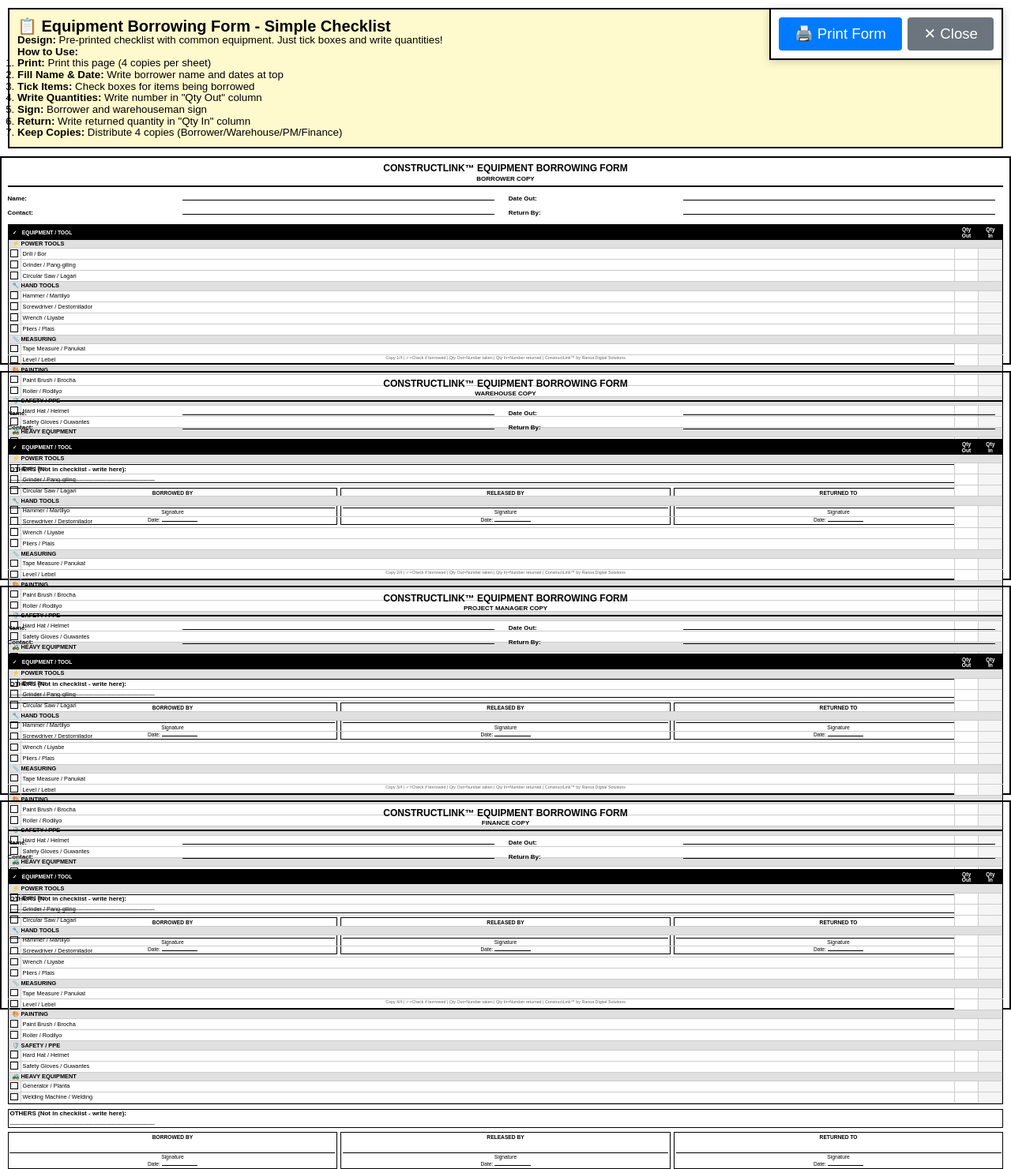
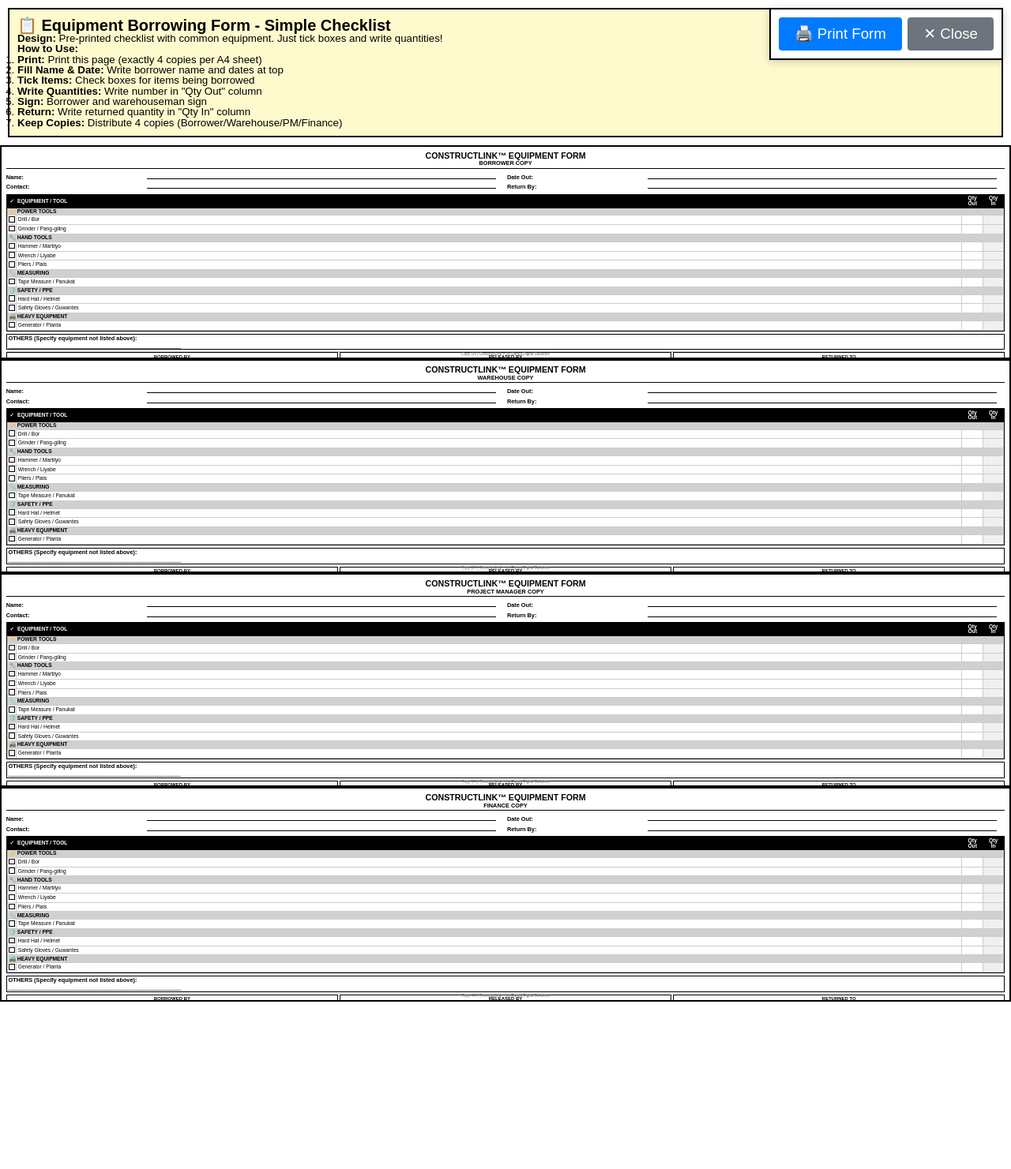
Before and after one commit to xkeithvincentx/ConstructLink, a PHP site: page /development/views/borrowed-tools/print-blank-form.php in a window 1280 px wide. Shown: the whole page at 79% size. After the commit the page ends 1269 px from the top, so only its background shows below. Run offline with PHP 8.4, Linux system fonts and the light colour scheme.

Commit message:
Fix blank form: reduce items and fix printing overlap
Fixed two critical issues with the blank borrowing form:

1. REDUCED EQUIPMENT ITEMS (prevents content overflow):
   - Power Tools: 3 → 2 items (Drill, Grinder)
   - Hand Tools: 4 → 3 items (Hammer, Wrench, Pliers)
   - Measuring: 2 → 1 item (Tape Measure)
   - Painting: REMOVED (moved to Others)
   - Safety: 2 items (Hard Hat, Safety Gloves)
   - Heavy Equipment: 2 → 1 item (Generator)

   Total: 16 items → 9 items (much cleaner)

2. FIXED PRINTING OVERLAP:
   - Set exact form height: 71.75mm (A4 portrait / 4)
   - Reduced all padding and margins
   - Removed margin-bottom between forms (was causing gaps/overlaps)
   - Set overflow: hidden to clip content
   - Compact font sizes (5pt-8pt range)
   - Minimal line-height (1.0) throughout
   - Page margins: 5mm (was 10mm)

3. IMPROVED "OTHERS" SECTION:
   - Clear label: "OTHERS (Specify equipment not listed above):"
   - Single line for writing custom equipment
   - Workers can specify items not in checklist

Layout Changes:
- Header: 8pt (was 9pt)
- Info fields: 5.5pt (was 6pt)
- Table content: 5pt (was 5.5pt)
- Signatures: 4.5pt (was 5pt)
- Footer: 3.5pt (was 4pt)
- All spacing reduced by ~30%

Testing:
- Each form fits EXACTLY 71.75mm height
- All 4 forms fit perfectly on A4 portrait
- No overlapping between forms
- Content doesn't overflow borders
- Print-friendly with accurate page breaks

This now prints correctly without any overlap issues and has just the
essential equipment items with clear Others section for custom entries.

Developed by: Ranoa Digital Solutions

```diff
--- a/views/borrowed-tools/print-blank-form.php
+++ b/views/borrowed-tools/print-blank-form.php
@@ -18,7 +18,7 @@
         /* A4 Page Setup */
         @page {
             size: A4 portrait;
-            margin: 8mm;
+            margin: 5mm;
         }
 
         * {
@@ -30,82 +30,78 @@
         body {
             font-family: Arial, sans-serif;
             font-size: 7pt;
-            line-height: 1.1;
+            line-height: 1.0;
             color: #000;
             background: #fff;
         }
 
-        /* Each form takes 1/4 of A4 page (portrait) */
+        /* Each form takes EXACTLY 1/4 of A4 page */
         .form-quarter {
             width: 100%;
-            height: 70mm; /* A4 height (297mm - 16mm margins) / 4 */
+            height: 71.75mm; /* (297mm - 10mm margins) / 4 = 71.75mm per form */
             border: 2px solid #000;
-            padding: 2mm;
-            margin-bottom: 2mm;
+            padding: 1.5mm;
+            margin-bottom: 0;
             page-break-inside: avoid;
+            page-break-after: avoid;
             position: relative;
-        }
-
-        .form-quarter:last-child {
-            margin-bottom: 0;
+            overflow: hidden;
         }
 
         /* Header */
         .form-header {
             text-align: center;
-            border-bottom: 2px solid #000;
-            padding-bottom: 1mm;
-            margin-bottom: 1.5mm;
+            border-bottom: 1.5px solid #000;
+            padding-bottom: 0.5mm;
+            margin-bottom: 1mm;
         }
 
         .form-header h1 {
-            font-size: 9pt;
+            font-size: 8pt;
             font-weight: bold;
-            margin-bottom: 0.5mm;
+            margin-bottom: 0.3mm;
+            line-height: 1.0;
         }
 
         .form-header .copy-label {
-            font-size: 6pt;
+            font-size: 5.5pt;
             font-weight: bold;
         }
 
-        /* Info Section */
+        /* Info Section - Compact */
         .info-section {
             display: flex;
-            gap: 2mm;
-            margin-bottom: 1.5mm;
-            font-size: 6pt;
+            gap: 1mm;
+            margin-bottom: 0.8mm;
+            font-size: 5.5pt;
         }
 
-        .info-left {
-            flex: 1;
-        }
-
-        .info-right {
+        .info-left, .info-right {
             flex: 1;
         }
 
         .info-field {
-            margin-bottom: 1mm;
+            margin-bottom: 0.5mm;
+            line-height: 1.0;
         }
 
         .info-label {
             font-weight: bold;
             display: inline-block;
-            width: 35%;
+            width: 28%;
         }
 
         .info-value {
-            border-bottom: 1px solid #000;
+            border-bottom: 0.8px solid #000;
             display: inline-block;
-            width: 63%;
-            min-height: 3mm;
+            width: 70%;
+            min-height: 2.5mm;
         }
 
-        /* Checklist Section */
+        /* Checklist Section - Compact */
         .checklist-section {
             border: 1px solid #000;
-            margin-bottom: 1.5mm;
+            margin-bottom: 0.8mm;
         }
 
         .checklist-table {
@@ -116,104 +112,111 @@
         .checklist-table th {
             background: #000;
             color: #fff;
-            padding: 0.3mm;
+            padding: 0.2mm;
             font-size: 5pt;
             font-weight: bold;
             text-align: center;
             border: 1px solid #000;
+            line-height: 1.0;
         }
 
         .checklist-table td {
-            padding: 0.2mm 0.5mm;
-            font-size: 5.5pt;
-            border: 1px solid #ccc;
+            padding: 0.2mm 0.4mm;
+            font-size: 5pt;
+            border: 0.5px solid #ccc;
             vertical-align: middle;
+            line-height: 1.0;
         }
 
         .category-header {
-            background: #e0e0e0;
+            background: #d0d0d0;
             font-weight: bold;
-            padding: 0.3mm 1mm !important;
-            font-size: 6pt;
+            padding: 0.3mm 0.5mm !important;
+            font-size: 5.5pt;
         }
 
         .checkbox {
-            width: 2.5mm;
-            height: 2.5mm;
-            border: 1px solid #000;
+            width: 2mm;
+            height: 2mm;
+            border: 0.8px solid #000;
             display: inline-block;
         }
 
         .qty-cell {
-            width: 8mm;
+            width: 7mm;
             text-align: center;
             background: #fff;
         }
 
         .return-cell {
-            background: #f5f5f5;
+            background: #f0f0f0;
         }
 
-        /* Others Section */
+        /* Others Section - Minimal */
         .others-section {
-            font-size: 5.5pt;
+            font-size: 5pt;
             border: 1px solid #000;
-            padding: 0.5mm;
-            margin-bottom: 1.5mm;
-            min-height: 6mm;
+            padding: 0.3mm 0.5mm;
+            margin-bottom: 0.8mm;
+            min-height: 4mm;
+            line-height: 1.1;
         }
 
         .others-label {
             font-weight: bold;
-            font-size: 6pt;
+            font-size: 5.5pt;
         }
 
-        /* Signature Section */
+        /* Signature Section - Compact */
         .signature-section {
             display: flex;
-            gap: 1mm;
-            font-size: 5pt;
+            gap: 0.5mm;
+            font-size: 4.5pt;
         }
 
         .sig-box {
             flex: 1;
             text-align: center;
             border: 1px solid #000;
-            padding: 0.5mm;
+            padding: 0.3mm;
         }
 
         .sig-label {
             font-weight: bold;
-            margin-bottom: 0.5mm;
+            margin-bottom: 0.3mm;
+            line-height: 1.0;
         }
 
         .sig-line {
-            border-top: 1px solid #000;
-            margin-top: 4mm;
-            padding-top: 0.3mm;
+            border-top: 0.8px solid #000;
+            margin-top: 2.5mm;
+            padding-top: 0.2mm;
+            font-size: 4pt;
         }
 
         .date-line {
-            margin-top: 0.5mm;
+            margin-top: 0.3mm;
+            font-size: 4pt;
         }
 
         .date-box {
-            border-bottom: 1px solid #000;
+            border-bottom: 0.8px solid #000;
             display: inline-block;
-            width: 12mm;
+            width: 10mm;
         }
 
-        /* Footer */
+        /* Footer - Minimal */
         .form-footer {
             position: absolute;
-            bottom: 1mm;
-            left: 2mm;
-            right: 2mm;
-            font-size: 4pt;
+            bottom: 0.5mm;
+            left: 1.5mm;
+            right: 1.5mm;
+            font-size: 3.5pt;
             text-align: center;
             color: #666;
-            border-top: 1px solid #ccc;
-            padding-top: 0.3mm;
+            border-top: 0.5px solid #ccc;
+            padding-top: 0.2mm;
+            line-height: 1.0;
         }
 
         /* Print Styles */
@@ -225,6 +228,7 @@
 
             .form-quarter {
                 page-break-inside: avoid;
+                page-break-after: avoid;
             }
 
             .no-print {
@@ -283,7 +287,7 @@
     <p><strong>Design:</strong> Pre-printed checklist with common equipment. Just tick boxes and write quantities!</p>
     <p><strong>How to Use:</strong></p>
     <ol>
-        <li><strong>Print:</strong> Print this page (4 copies per sheet)</li>
+        <li><strong>Print:</strong> Print this page (exactly 4 copies per A4 sheet)</li>
         <li><strong>Fill Name & Date:</strong> Write borrower name and dates at top</li>
         <li><strong>Tick Items:</strong> Check boxes for items being borrowed</li>
         <li><strong>Write Quantities:</strong> Write number in "Qty Out" column</li>
@@ -309,7 +313,7 @@ for ($copy = 1; $copy <= 4; $copy++):
 <div class="form-quarter">
     <!-- Header -->
     <div class="form-header">
-        <h1>CONSTRUCTLINK™ EQUIPMENT BORROWING FORM</h1>
+        <h1>CONSTRUCTLINK™ EQUIPMENT FORM</h1>
         <div class="copy-label"><?= $copyLabels[$copy] ?></div>
     </div>
 
@@ -337,19 +341,19 @@ for ($copy = 1; $copy <= 4; $copy++):
         </div>
     </div>
 
-    <!-- Equipment Checklist -->
+    <!-- Equipment Checklist - LIMITED ITEMS -->
     <div class="checklist-section">
         <table class="checklist-table">
             <thead>
                 <tr>
-                    <th style="width: 4mm;">✓</th>
+                    <th style="width: 3mm;">✓</th>
                     <th style="text-align: left;">EQUIPMENT / TOOL</th>
-                    <th style="width: 8mm;">Qty<br>Out</th>
-                    <th style="width: 8mm;">Qty<br>In</th>
+                    <th style="width: 7mm;">Qty<br>Out</th>
+                    <th style="width: 7mm;">Qty<br>In</th>
                 </tr>
             </thead>
             <tbody>
-                <!-- POWER TOOLS -->
+                <!-- POWER TOOLS - Limited to 2 items -->
                 <tr>
                     <td colspan="4" class="category-header">⚡ POWER TOOLS</td>
                 </tr>
@@ -365,26 +369,14 @@ for ($copy = 1; $copy <= 4; $copy++):
                     <td class="qty-cell"></td>
                     <td class="qty-cell return-cell"></td>
                 </tr>
-                <tr>
-                    <td><span class="checkbox"></span></td>
-                    <td>Circular Saw / Lagari</td>
-                    <td class="qty-cell"></td>
-                    <td class="qty-cell return-cell"></td>
-                </tr>
 
-                <!-- HAND TOOLS -->
+                <!-- HAND TOOLS - Limited to 3 items -->
                 <tr>
                     <td colspan="4" class="category-header">🔧 HAND TOOLS</td>
                 </tr>
                 <tr>
                     <td><span class="checkbox"></span></td>
                     <td>Hammer / Martilyo</td>
-                    <td class="qty-cell"></td>
-                    <td class="qty-cell return-cell"></td>
-                </tr>
-                <tr>
-                    <td><span class="checkbox"></span></td>
-                    <td>Screwdriver / Destornilador</td>
                     <td class="qty-cell"></td>
                     <td class="qty-cell return-cell"></td>
                 </tr>
@@ -401,7 +393,7 @@ for ($copy = 1; $copy <= 4; $copy++):
                     <td class="qty-cell return-cell"></td>
                 </tr>
 
-                <!-- MEASURING -->
+                <!-- MEASURING - 1 item -->
                 <tr>
                     <td colspan="4" class="category-header">📏 MEASURING</td>
                 </tr>
@@ -411,31 +403,8 @@ for ($copy = 1; $copy <= 4; $copy++):
                     <td class="qty-cell"></td>
                     <td class="qty-cell return-cell"></td>
                 </tr>
-                <tr>
-                    <td><span class="checkbox"></span></td>
-                    <td>Level / Lebel</td>
-                    <td class="qty-cell"></td>
-                    <td class="qty-cell return-cell"></td>
-                </tr>
 
-                <!-- PAINTING -->
-                <tr>
-                    <td colspan="4" class="category-header">🎨 PAINTING</td>
-                </tr>
-                <tr>
-                    <td><span class="checkbox"></span></td>
-                    <td>Paint Brush / Brocha</td>
-                    <td class="qty-cell"></td>
-                    <td class="qty-cell return-cell"></td>
-                </tr>
-                <tr>
-                    <td><span class="checkbox"></span></td>
-                    <td>Roller / Rodilyo</td>
-                    <td class="qty-cell"></td>
-                    <td class="qty-cell return-cell"></td>
-                </tr>
-
-                <!-- SAFETY -->
+                <!-- SAFETY - 2 items -->
                 <tr>
                     <td colspan="4" class="category-header">🛡️ SAFETY / PPE</td>
                 </tr>
@@ -452,7 +421,7 @@ for ($copy = 1; $copy <= 4; $copy++):
                     <td class="qty-cell return-cell"></td>
                 </tr>
 
-                <!-- HEAVY EQUIPMENT -->
+                <!-- HEAVY EQUIPMENT - 1 item -->
                 <tr>
                     <td colspan="4" class="category-header">🚜 HEAVY EQUIPMENT</td>
                 </tr>
@@ -462,57 +431,42 @@ for ($copy = 1; $copy <= 4; $copy++):
                     <td class="qty-cell"></td>
                     <td class="qty-cell return-cell"></td>
                 </tr>
-                <tr>
-                    <td><span class="checkbox"></span></td>
-                    <td>Welding Machine / Welding</td>
-                    <td class="qty-cell"></td>
-                    <td class="qty-cell return-cell"></td>
-                </tr>
             </tbody>
         </table>
     </div>
 
-    <!-- Others Section -->
+    <!-- Others Section - With proper spacing -->
     <div class="others-section">
-        <div class="others-label">OTHERS (Not in checklist - write here):</div>
-        <div style="line-height: 1.3;">
-            _____________________________________________
-        </div>
+        <div class="others-label">OTHERS (Specify equipment not listed above):</div>
+        <div style="margin-top: 0.3mm;">___________________________________________________________</div>
     </div>
 
     <!-- Signature Section -->
     <div class="signature-section">
         <div class="sig-box">
             <div class="sig-label">BORROWED BY</div>
-            <div class="sig-line">Signature</div>
+            <div class="sig-line">Sign</div>
             <div class="date-line">Date: <span class="date-box"></span></div>
         </div>
         <div class="sig-box">
             <div class="sig-label">RELEASED BY</div>
-            <div class="sig-line">Signature</div>
+            <div class="sig-line">Sign</div>
             <div class="date-line">Date: <span class="date-box"></span></div>
         </div>
         <div class="sig-box">
             <div class="sig-label">RETURNED TO</div>
-            <div class="sig-line">Signature</div>
+            <div class="sig-line">Sign</div>
             <div class="date-line">Date: <span class="date-box"></span></div>
         </div>
     </div>
 
     <!-- Footer -->
     <div class="form-footer">
-        Copy <?= $copy ?>/4 | ✓=Check if borrowed | Qty Out=Number taken | Qty In=Number returned | ConstructLink™ by Ranoa Digital Solutions
+        Copy <?= $copy ?>/4 | ConstructLink™ by Ranoa Digital Solutions
     </div>
 </div>
 
 <?php endfor; ?>
 
-<script>
-// Optional: Auto-print on load
-// window.addEventListener('load', function() {
-//     setTimeout(() => window.print(), 500);
-// });
-</script>
-
 </body>
 </html>
```
